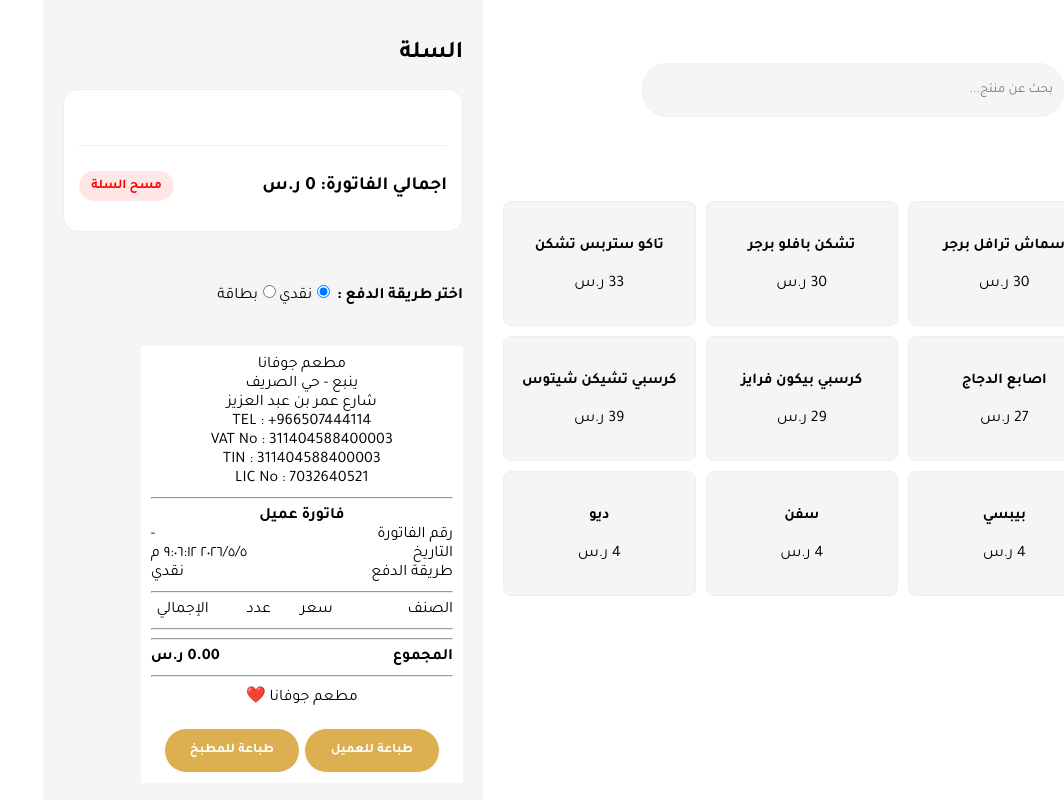
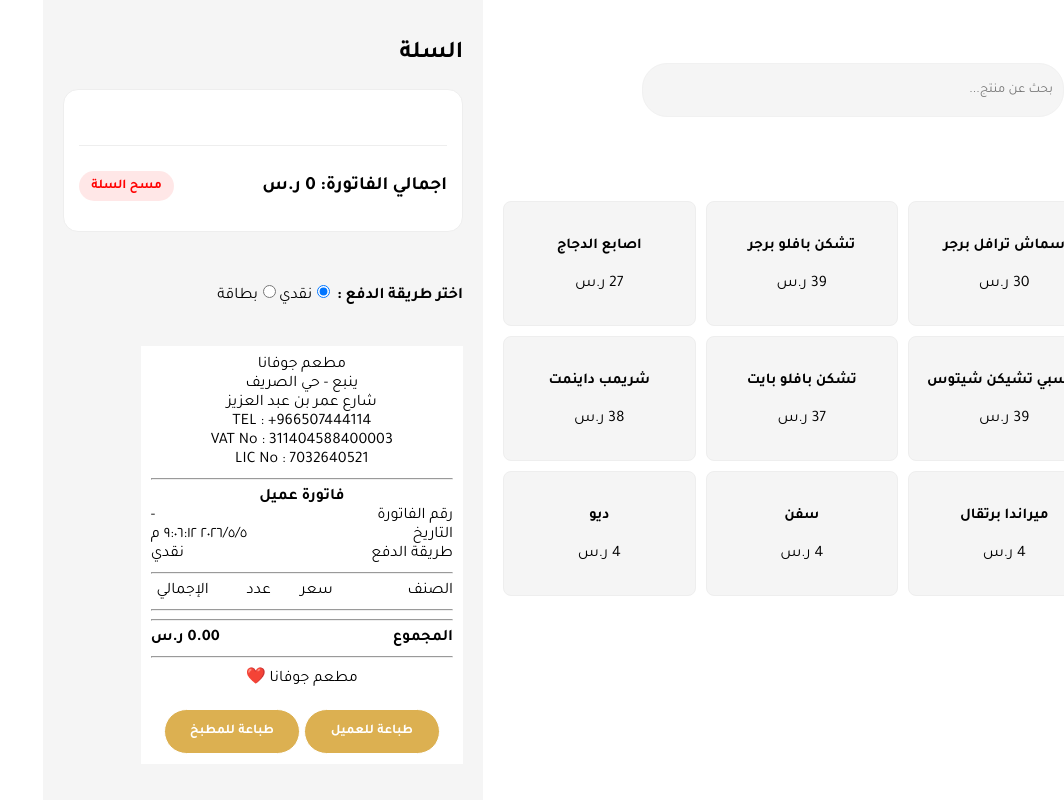
Before and after one commit to wafaahegazy77/jovana-pov, a React (Vite) app: page / in a window 1280 px wide. Shown: the whole page, without its empty margins (216-1280 px from the left). Built offline with nearby package versions, Linux system fonts and the light colour scheme.

Commit message:
edit products

```diff
--- a/src/components/Receipt.jsx
+++ b/src/components/Receipt.jsx
@@ -29,7 +29,6 @@ export default function Receipt({ cart, total, invoiceId, paymentMethod }) {
         <div>  ينبع - حي الصريف <br/> شارع عمر بن عبد العزيز  </div>
         <div>TEL  : +966507444114</div>
         <div>VAT No    : 311404588400003</div>
-        <div> TIN    : 311404588400003 </div>
         <div> LIC No    : 7032640521 </div>
       </div>
 
--- a/src/data/products.js
+++ b/src/data/products.js
@@ -2,14 +2,14 @@
 export const products = [
   { id: 1, name: "الدجاج الكلاسيك برجر", price: 27 },
   { id: 2, name: "سماش ترافل برجر", price: 30 },
-  { id: 3, name: "تشكن بافلو برجر", price: 30 },
-  { id: 4, name: "تاكو ستربس تشكن", price: 33 },
-  { id: 5, name: "تاكو ديناميت شرمب", price: 35 },
-  { id: 6, name: "اصابع الدجاج", price: 27 },
-  { id: 7, name: "كرسبي بيكون فرايز", price: 29 },
-  { id: 8, name: "كرسبي تشيكن شيتوس", price: 39 },
-  { id: 9, name: "شريمب ميبل سيراتشا", price: 35 },
-  { id: 10, name: "بيبسي", price: 4 },
+  { id: 3, name: "تشكن بافلو برجر", price: 39 },
+  { id: 4, name: "اصابع الدجاج", price: 27 },
+  { id: 5, name: "كرسبي بيكون فرايز", price: 29 },
+  { id: 6, name: "كرسبي تشيكن شيتوس", price: 39 },
+  { id: 7, name: "تشكن بافلو بايت", price: 37 },
+  { id: 8, name: "شريمب داينمت", price: 38 },
+  { id: 9, name: "بيبسي ", price: 4 },
+  { id: 10, name: "ميراندا برتقال", price: 4 },
   { id: 11, name: "سفن", price: 4 },
   { id: 12, name: "ديو", price: 4 },
   { id: 13, name: "مياه", price: 2 }
```
